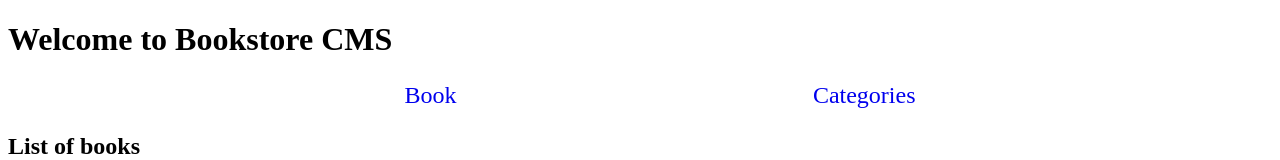
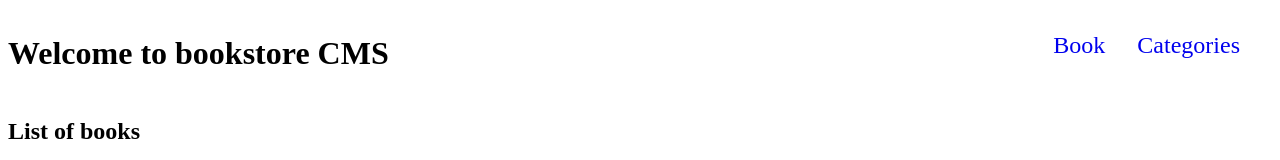
Before and after one commit to mahbubul14/react-redux-bookstore, a React (Create React App) app: page / in a window 1280 px wide. Shown: the top 160 px of the page. Built offline with nearby package versions, Linux system fonts and the light colour scheme; no server answers.

Commit message:
Update navbar style

```diff
--- a/src/App.css
+++ b/src/App.css
@@ -1,5 +1,6 @@
 .navbar > li {
   list-style: none;
+  margin-right: 2rem;
 }
 
 a {
@@ -8,6 +9,15 @@ a {
 
 .navbar {
   display: flex;
-  justify-content: space-evenly;
+}
+
+h1 {
+  text-align: center;
+  font-size: 2rem;
+}
+
+nav {
+  display: flex;
+  justify-content: space-between;
   font-size: x-large;
 }
--- a/src/App.js
+++ b/src/App.js
@@ -8,7 +8,6 @@ import Nav from './component/nav';
 function App() {
   return (
     <Router>
-      <h1>Welcome to Bookstore CMS</h1>
       <Nav />
       <Routes>
         <Route exact path="/" element={<BookList />} />
--- a/src/component/nav.js
+++ b/src/component/nav.js
@@ -3,6 +3,7 @@ import { Link } from 'react-router-dom';
 
 const Nav = () => (
   <nav>
+    <h1>Welcome to bookstore CMS</h1>
     <ul className="navbar">
       <li>
         <Link to="/">Book</Link>
```
